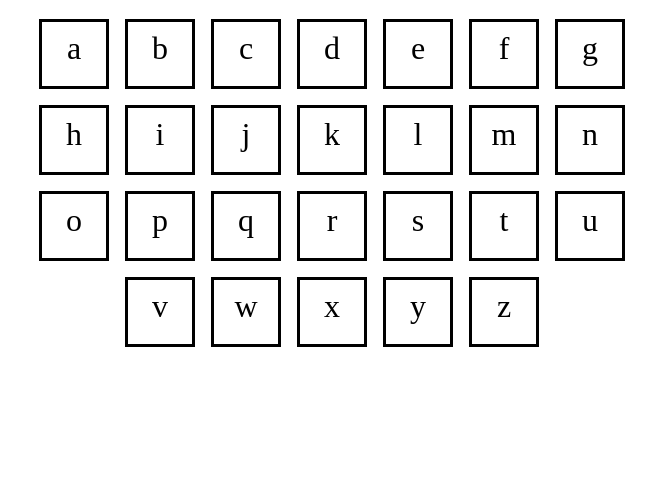
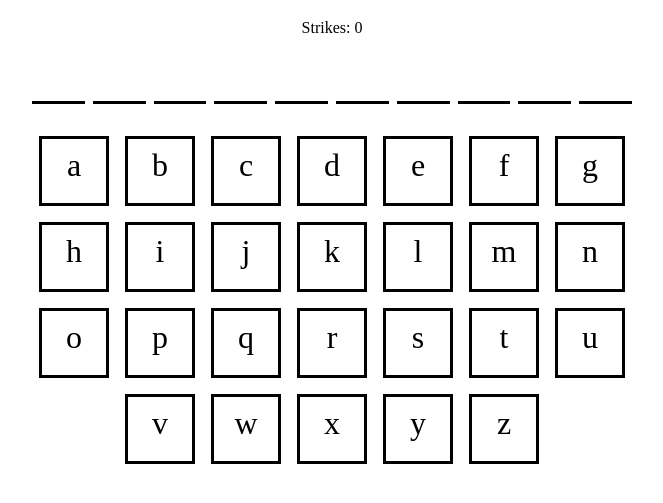
Before and after one commit to benlr98/hangman-js, a plain HTML site: page index.html in a window 1280 px wide. Shown: the part 61-564 px from the top of the page, without its empty margins (308-971 px from the left). Drawn offline with Linux system fonts and the light colour scheme.

Commit message:
handleGuess functionality added

```diff
--- a/index.html
+++ b/index.html
@@ -18,7 +18,10 @@
         <div id="menu"></div>
 
         <!-- hangman graphics  -->
-        <div id="graphics"></div>
+        <div id="graphics">Strikes: <span id="strikes">0</span></div>
+
+        <!-- hidden word dashes -->
+        <div id="hidden-word"></div>
 
         <!-- keyboard clicks  -->
         <div id="keyboard">
--- a/script.js
+++ b/script.js
@@ -1,23 +1,68 @@
 
-elKeyboardDiv = document.getElementById("keyboard")
+// keyboard to push new letter buttons to
+let elKeyboardDiv = document.getElementById("keyboard");
+let elHiddenWordDiv = document.getElementById("hidden-word");
+let elStrikesSpan = document.getElementById("strikes");
+
+let secretWord = "polar bear";
+// include space so it doesn't have to be guessed
+let guessedLetters = [" "];
+let strikes = 0;
+
+
+function updateHiddenWord() {
+    let secretWordArray = secretWord.split("")
+    elHiddenWordDiv.innerHTML = "";
+
+    secretWordArray.forEach(letter => {
+        letterDivEl = document.createElement("div");
+        letterDivEl.className = "guess-letter";
+        isGuessedLetter(letter, guessedLetters);
+        letterDivEl.innerText = isGuessedLetter(letter, guessedLetters) ? letter: "";
+        elHiddenWordDiv.appendChild(letterDivEl);
+    })
+}
+
+function updateStrikes() {
+    elStrikesSpan.innerText = strikes;
+}
+
+function isGuessedLetter(letter, guessedLetterArray) {
+    let isGuessed = guessedLetterArray.includes(letter)
+    return isGuessed
+}
 
 function createKeyboard() {
     // create keyboard array of letters
-    lettersString = "abcdefghijklmnopqrstuvwxyz"
-    lettersArray = lettersString.split("")
+    let lettersString = "abcdefghijklmnopqrstuvwxyz"
+    let lettersArray = lettersString.split("")
 
     lettersArray.forEach(letter => {
-        letterButtonEl = document.createElement("div")
+        let letterButtonEl = document.createElement("div")
         letterButtonEl.className = "key-button"
         letterButtonEl.innerText = letter
         elKeyboardDiv.appendChild(letterButtonEl)
+        letterButtonEl.addEventListener("click", handleGuess)
 
     });
-
-
 
 }
 
 
+function handleGuess(e) {
+    let isCorrect = secretWord.includes(e.target.innerText)
+    guessedLetters.push(e.target.innerText)
+    if (!isCorrect) {
+        strikes++
+    }
+    updateHiddenWord()
+    updateStrikes()
+    e.target.removeEventListener("click", handleGuess)
+
+    return isCorrect
+
+}
+
 // create display and start game
+updateHiddenWord()
 createKeyboard()
--- a/style.css
+++ b/style.css
@@ -10,7 +10,23 @@ html {
     max-width: 600px;
 }
 
+#hidden-word {
+    display: flex;
+    justify-content: center;
+    gap: .5rem;
+}
+
+.guess-letter {
+    text-align: center;
+    font-size: 2rem;
+    padding: .5rem;
+    width: 3rem;
+    height: 3rem;
+    border-bottom: 3px solid black;
+}
+
 #keyboard {
+    margin-top: 2rem;
     display: flex;
     flex-flow: row wrap;
     justify-content: center;
@@ -25,3 +41,7 @@ html {
     height: 3rem;
     border: .2rem solid black;
 }
+
+.key-button:hover {
+    cursor: pointer;
+}
```
